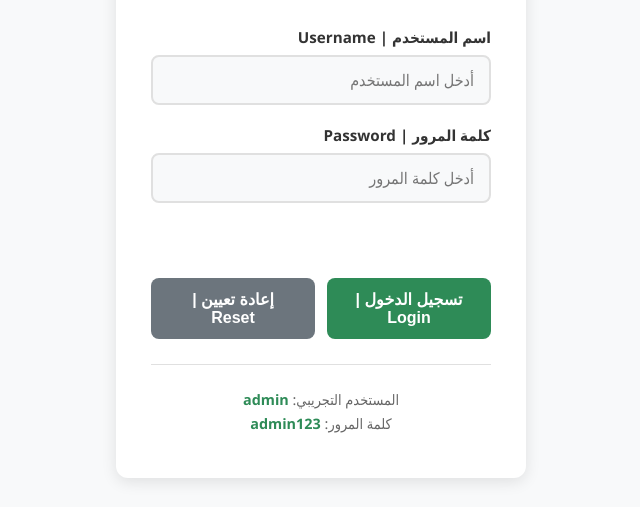
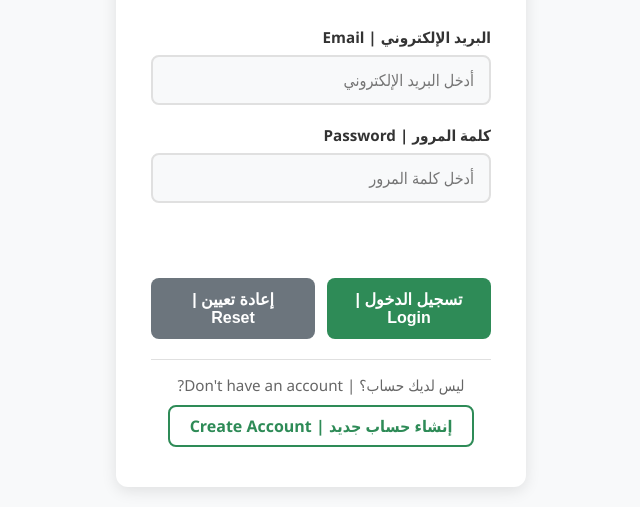
Before and after one commit to tasneem987654-lgtm/FittrackWebsite-, a plain HTML site: page login.html in a window 1280 px wide. Shown: the part 341-848 px from the top of the page, without its empty margins (319-959 px from the left). Drawn offline with Linux system fonts and the light colour scheme.

Commit message:
login.html

```diff
--- a/login.html
+++ b/login.html
@@ -7,40 +7,66 @@
     <link rel="stylesheet" href="css/style.css">
 </head>
 <body>
-    <!-- صفحة تسجيل الدخول -->
+
     <div class="login-container">
         <div class="login-card">
+
             <div class="login-logo">
                 <span class="logo-icon">💪</span>
                 <h1>FitTrack</h1>
             </div>
 
-            <h2 class="login-subtitle">موقع إلكتروني لتتبع اللياقة البدنية ونمط الحياة الصحي</h2>
-            <p class="login-subtitle-en">Fitness Tracking & Healthy Lifestyle Website</p>
+            <h2 class="login-subtitle">
+                موقع إلكتروني لتتبع اللياقة البدنية ونمط الحياة الصحي
+            </h2>
 
-            <form id="loginForm" class="login-form">
+            <p class="login-subtitle-en">
+                Fitness Tracking & Healthy Lifestyle Website
+            </p>
+
+          <form id="loginForm" class="login-form" action="php/login.php" method="POST">
+
                 <div class="form-group">
-                    <label for="username">اسم المستخدم | Username</label>
-                    <input type="text" id="username" name="username" placeholder="أدخل اسم المستخدم" required>
+                    <label for="email">البريد الإلكتروني | Email</label>
+                    <input
+                        type="email"
+                        id="email"
+                        name="email"
+                        placeholder="أدخل البريد الإلكتروني"
+                        required>
                 </div>
 
                 <div class="form-group">
                     <label for="password">كلمة المرور | Password</label>
-                    <input type="password" id="password" name="password" placeholder="أدخل كلمة المرور" required>
+                    <input
+                        type="password"
+                        id="password"
+                        name="password"
+                        placeholder="أدخل كلمة المرور"
+                        required>
                 </div>
 
                 <div id="errorMessage" class="error-message"></div>
 
                 <div class="login-buttons">
-                    <button type="submit" class="btn btn-primary">تسجيل الدخول | Login</button>
-                    <button type="reset" class="btn btn-secondary">إعادة تعيين | Reset</button>
+                    <button type="submit" class="btn btn-primary">
+                        تسجيل الدخول | Login
+                    </button>
+                    <button type="reset" class="btn btn-secondary">
+                        إعادة تعيين | Reset
+                    </button>
                 </div>
+
             </form>
 
-            <div class="login-help">
-                <p>المستخدم التجريبي: <strong>admin</strong></p>
-                <p>كلمة المرور: <strong>admin123</strong></p>
+            <!-- رابط إنشاء حساب -->
+            <div class="login-footer">
+                <p>ليس لديك حساب؟ | Don't have an account?</p>
+                <a href="register.html" class="btn btn-link">إنشاء حساب جديد | Create Account</a>
             </div>
+
+            <!-- تم حذف قسم login-help هنا -->
+
         </div>
     </div>
 
```
